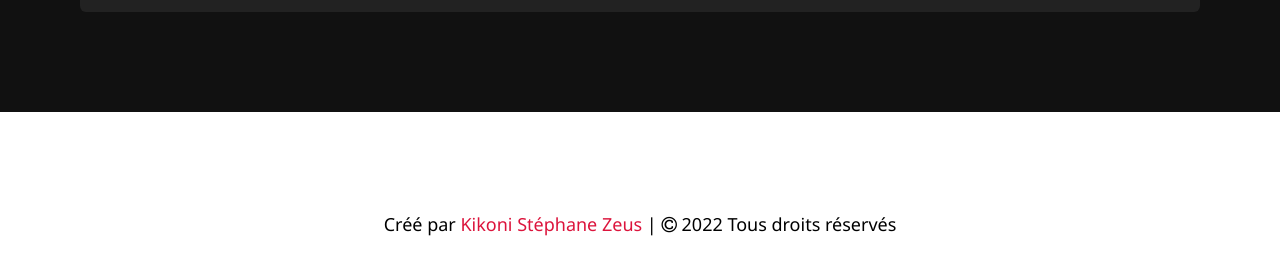
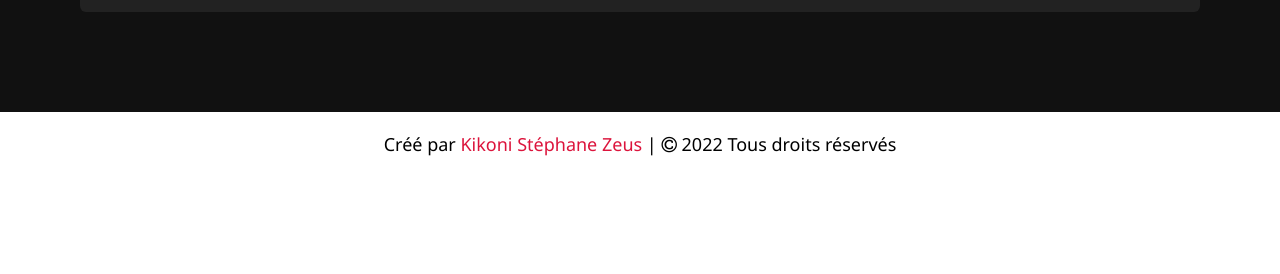
Before and after one commit to StephaneCash/Portfolio, a plain HTML site: page index.html in a window 1280 px wide. Shown: the part 3533-3807 px from the top of the page. After the commit the page ends 3709 px from the top, so only its background shows below. Drawn offline with Linux system fonts and the light colour scheme.

Commit message:
Update index.html

```diff
--- a/index.html
+++ b/index.html
@@ -244,7 +244,7 @@
             </div>
         </div>
     </section>
-    <section style="height:30px">
+    <section style="padding: 20px 0;">
         <footer>
             <span>Créé par <a href="#">Kikoni Stéphane Zeus</a> | <span class="fa fa-copyright"></span> 2022 Tous droits
                 réservés </span>
```
